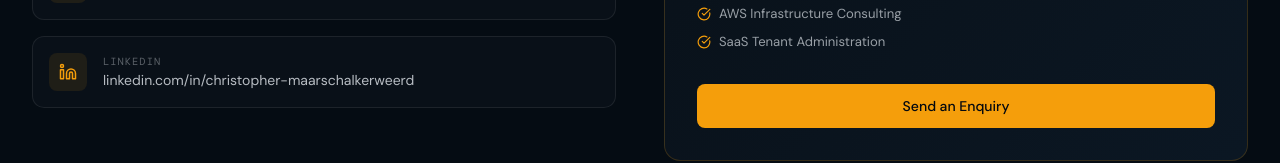
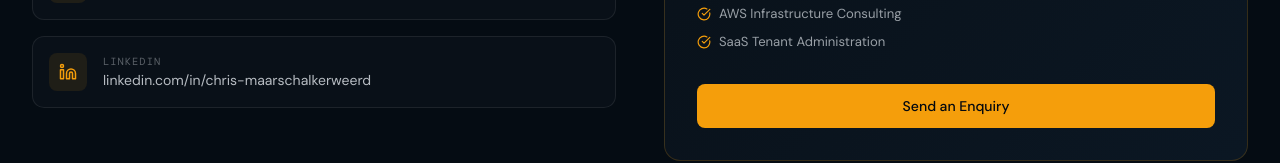
Before and after one commit to NeoSlinkee/portfolio, a React (Vite) app: page / in a window 1280 px wide. Shown: the part 6959-7122 px from the top of the page. Built offline with nearby package versions, Linux system fonts and the light colour scheme.

Commit message:
updated LinkedIn URL

```diff
--- a/src/pages/Home.tsx
+++ b/src/pages/Home.tsx
@@ -1487,7 +1487,7 @@ export default function Home() {
                   {[
                     { icon: Mail, label: "Email", value: "chrismaarsch@gmail.com", href: "mailto:chrismaarsch@gmail.com" },
                     { icon: Phone, label: "Phone", value: "+27 79 626 6254", href: "tel:+27796266254" },
-                    { icon: Linkedin, label: "LinkedIn", value: "linkedin.com/in/christopher-maarschalkerweerd", href: "https://linkedin.com" },
+                    { icon: Linkedin, label: "LinkedIn", value: "linkedin.com/in/chris-maarschalkerweerd", href: "https://linkedin.com" },
                   ].map((contact) => {
                     const Icon = contact.icon;
                     return (
```
